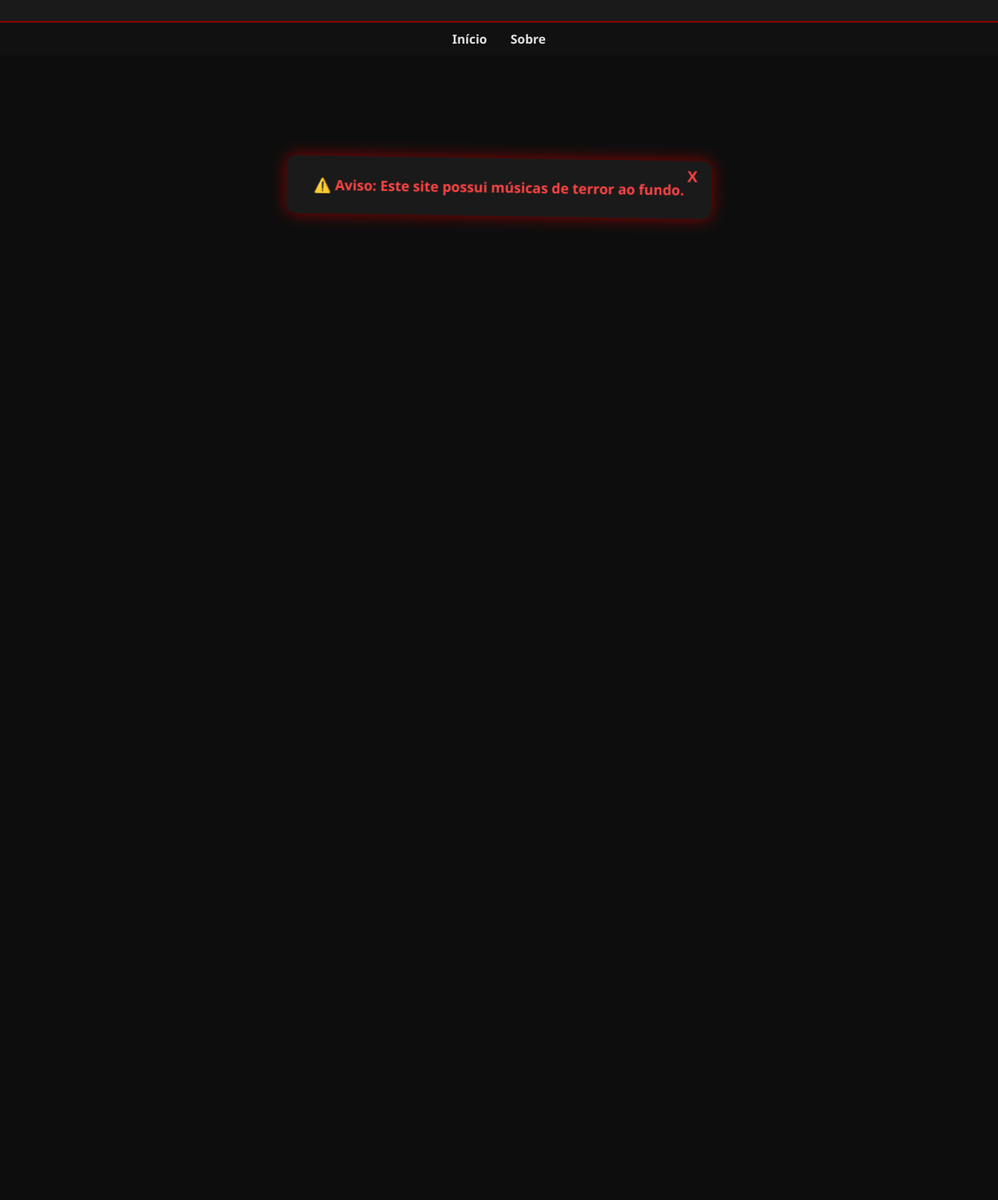
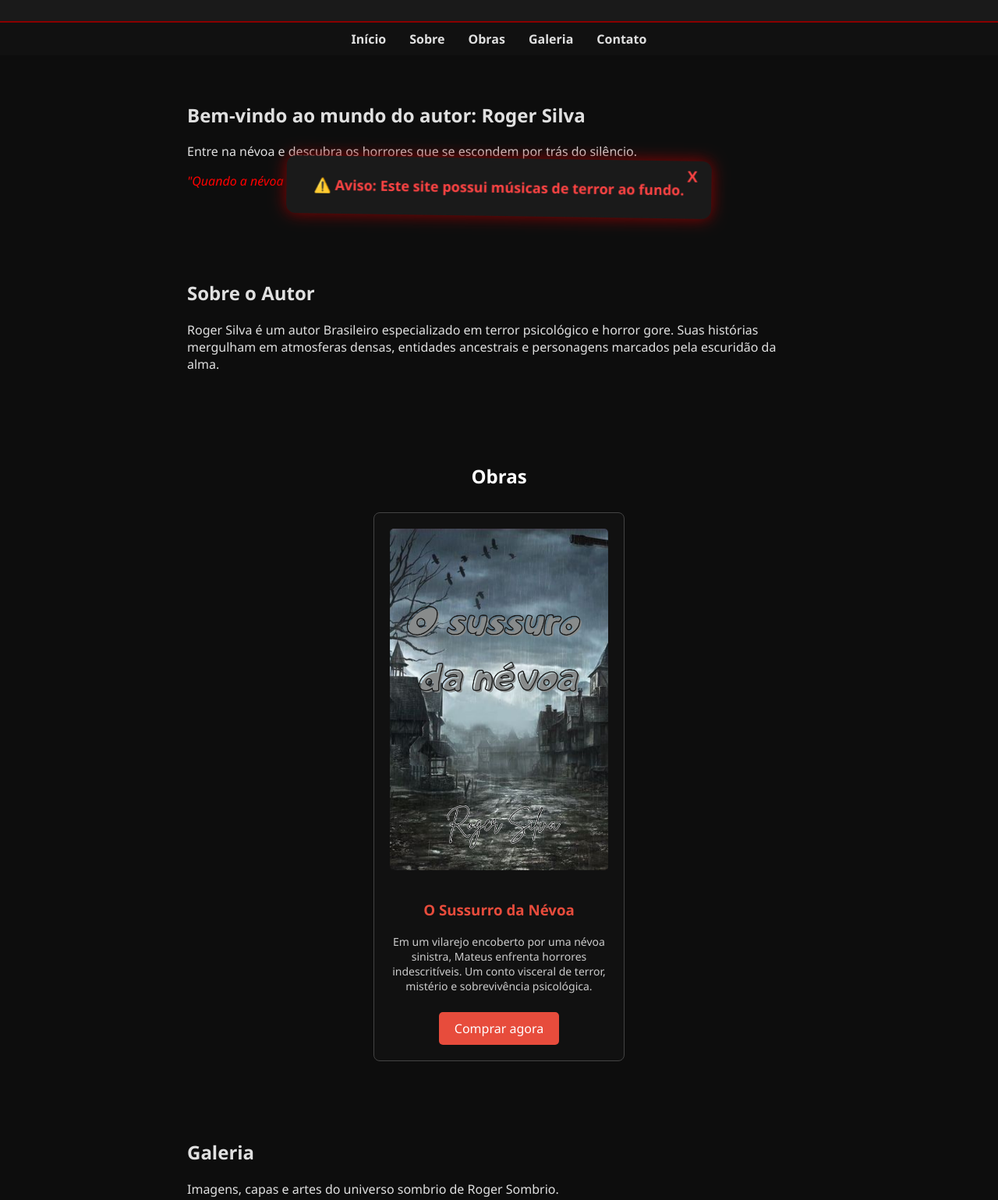
Before and after one commit to Rogersilva240/roger-sombrio-site, a plain HTML site: page index.html in a window 1280 px wide. Shown: the part 160-1699 px from the top of the page at 78% size. Before the commit the page ends 800 px from the top, so only its background shows below. Drawn offline with Linux system fonts and the light colour scheme.

Commit message:
Update index.html

```diff
--- a/index.html
+++ b/index.html
@@ -132,3 +132,46 @@
   <nav>
     <a href="#inicio">Início</a>
     <a href="#sobre">Sobre</a>
+    <a href="#obras">Obras</a>
+    <a href="#galeria">Galeria</a>
+    <a href="#contato">Contato</a>
+  </nav>
+
+  <section id="inicio">
+    <h2>Bem-vindo ao mundo do autor: Roger Silva</h2>
+    <p>Entre na névoa e descubra os horrores que se escondem por trás do silêncio.</p>
+    <p class="highlight">"Quando a névoa se cala, é porque ela já entrou em você."</p>
+  </section>
+
+  <section id="sobre">
+    <h2>Sobre o Autor</h2>
+    <p>Roger Silva é um autor Brasileiro especializado em terror psicológico e horror gore. Suas histórias mergulham em atmosferas densas, entidades ancestrais e personagens marcados pela escuridão da alma.</p>
+  </section>
+
+  <section id="obras">
+    <h2 style="text-align: center; color: #fff; margin-bottom: 30px;">Obras</h2>
+    <div style="display: flex; flex-wrap: wrap; justify-content: center; gap: 30px;">
+      <div style="background-color: #111; border: 1px solid #444; padding: 20px; width: 280px; text-align: center; border-radius: 8px;">
+        <img src="https://rogersilva240.github.io/roger-sombrio-site/capa-sussurro.jpg" alt="Capa do livro O Sussurro da Névoa" style="width: 100%; border-radius: 5px; margin-bottom: 15px;" />
+        <h3 style="color: #e74c3c;">O Sussurro da Névoa</h3>
+        <p style="color: #ccc; font-size: 14px;">Em um vilarejo encoberto por uma névoa sinistra, Mateus enfrenta horrores indescritíveis. Um conto visceral de terror, mistério e sobrevivência psicológica.</p>
+        <a href="https://play.google.com/store/books/details/Roger_Silva_O_Sussurro_da_Névoa?id=kpNcEQAAQBAJ&hl=pt_BR" target="_blank" style="display: inline-block; margin-top: 10px; padding: 10px 20px; background-color: #e74c3c; color: #fff; text-decoration: none; border-radius: 5px;">Comprar agora</a>
+      </div>
+    </div>
+  </section>
+
+  <section id="galeria">
+    <h2>Galeria</h2>
+    <p>Imagens, capas e artes do universo sombrio de Roger Sombrio.</p>
+  </section>
+
+  <section id="contato">
+    <h2>Contato</h2>
+    <p>Deseja entrar em contato com o autor? Envie um e-mail para: <strong>rogersilva199918@gmail.com</strong></p>
+  </section>
+
+  <footer>
+    <p>© 2025 Roger Sombrio. Todos os direitos reservados.</p>
+  </footer>
+</body>
+</html>
```
